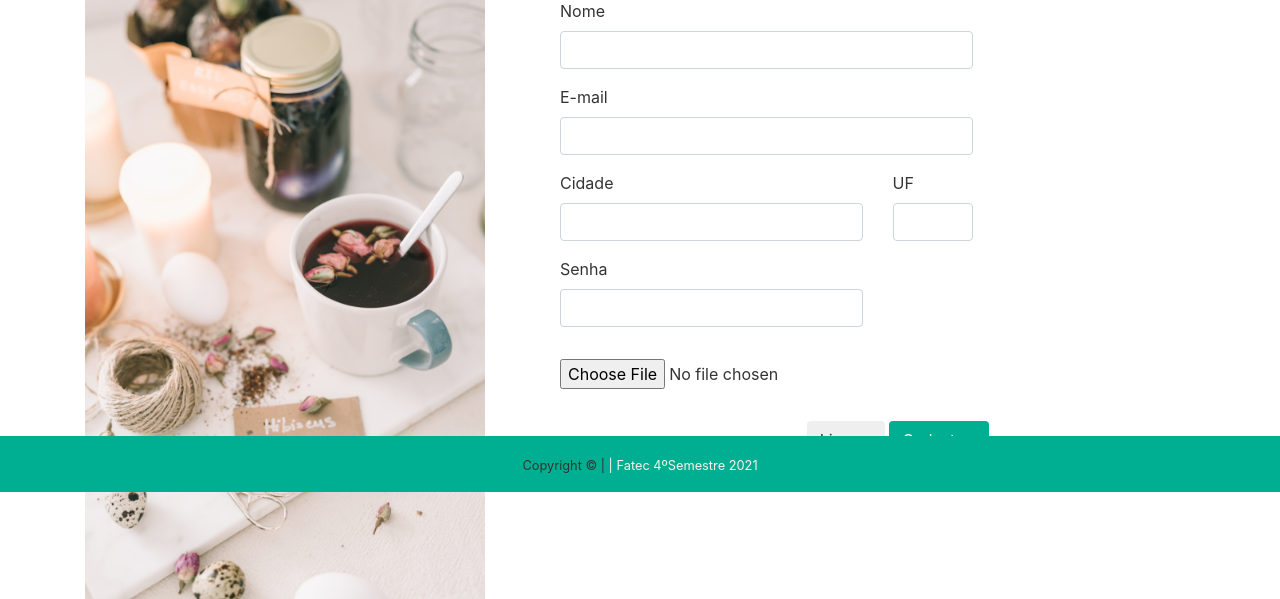
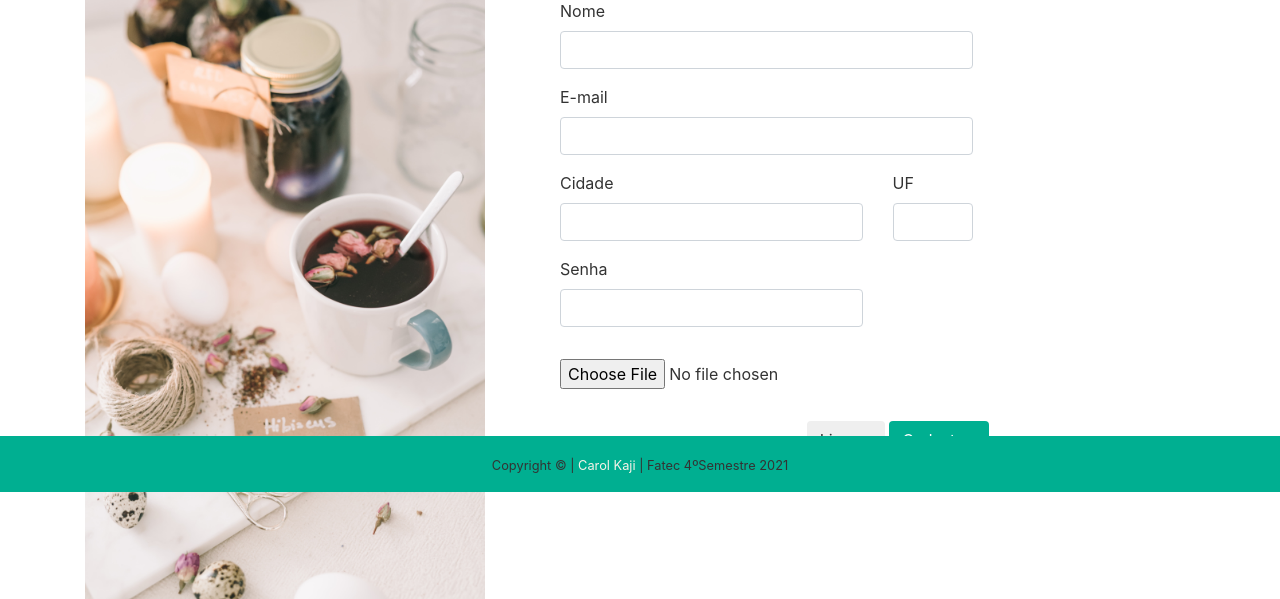
Before and after one commit to carolinakaji/sistema-comentarios, a PHP site: page /ds1/pages/cadastrarUsuario.php in a window 1280 px wide. Shown: the part 308-907 px from the top of the page. Run offline with PHP 8.4, Linux system fonts and the light colour scheme.

Commit message:
Ajusta no footer

```diff
--- a/includes/footer.php
+++ b/includes/footer.php
@@ -1,6 +1,6 @@
 <footer class="row py-3 footer-bg text-white fixed-bottom">
   <div class="container text-center">
-    <small>Copyright &copy; | <a href="https://github.com/carolinakaji" target="_blank"> | Fatec 4ºSemestre 2021</small>
+    <small>Copyright &copy; | <a href="https://github.com/carolinakaji" target="_blank"> Carol Kaji</a> | Fatec 4ºSemestre 2021</small>
   </div>
 </footer>
 </body>
```
